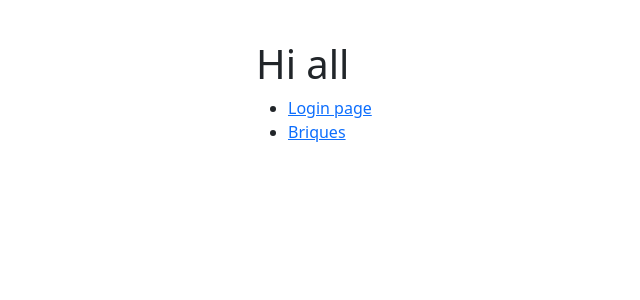
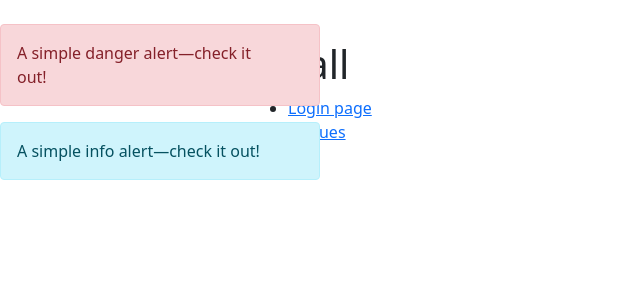
Before and after one commit to Edweis/bricabrac-web, a Next.js app in the folder packages/front/: page / in a window 1280 px wide. Shown: the top 300 px of the page, without its empty margins (0-640 px from the left). Built offline with nearby package versions, Linux system fonts and the light colour scheme; what aws-amplify would draw is missing.

Commit message:
add dummy info warning

```diff
--- /dev/null
+++ b/packages/front/components/WithAlerts.tsx
@@ -0,0 +1,39 @@
+import React, { FunctionComponent } from 'react';
+
+type BootstrapLevels =
+  | 'primary'
+  | 'secondary'
+  | 'success'
+  | 'danger'
+  | 'warning'
+  | 'info'
+  | 'light'
+  | 'dark';
+type AlertProps = { level: BootstrapLevels; children: React.ReactNode };
+const Alert: FunctionComponent<AlertProps> = (props) => {
+  const classes = `alert alert-dismissible fade show alert-${props.level}`;
+  return (
+    <div className={classes} role="alert">
+      {props.children}
+    </div>
+  );
+};
+const AlertContainer: FunctionComponent = (props) => (
+  <div className="fixed-top mt-4 mr-4">
+    <div className="w-25 float-right">{props?.children}</div>
+  </div>
+);
+
+const WithAlerts: FunctionComponent = (props) => {
+  return (
+    <>
+      <AlertContainer>
+        <Alert level="danger">A simple danger alert—check it out!</Alert>
+        <Alert level="info">A simple info alert—check it out!</Alert>
+      </AlertContainer>
+      {props?.children}
+    </>
+  );
+};
+
+export default WithAlerts;
--- a/packages/front/pages/_app.tsx
+++ b/packages/front/pages/_app.tsx
@@ -4,12 +4,15 @@ import 'bootstrap/dist/css/bootstrap.min.css';
 import '../styles/bootstrap-styles.scss';
 import '../styles/global.scss';
 import AuthProvider from '../components/AuthProvider';
+import WithAlerts from '../components/WithAlerts';
 
 export default function App({ Component, pageProps }: AppProps) {
   return (
     <AuthProvider>
-      {/* eslint-disable-next-line */}
+      <WithAlerts>
+        {/* eslint-disable-next-line */}
       <Component {...pageProps} />
+      </WithAlerts>
     </AuthProvider>
   );
 }
```
